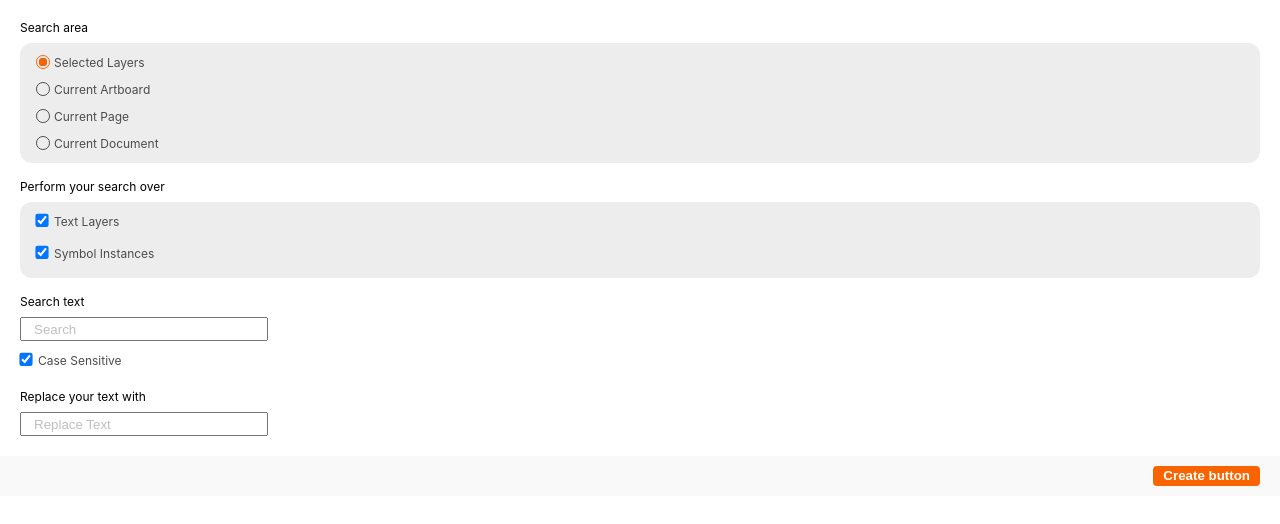
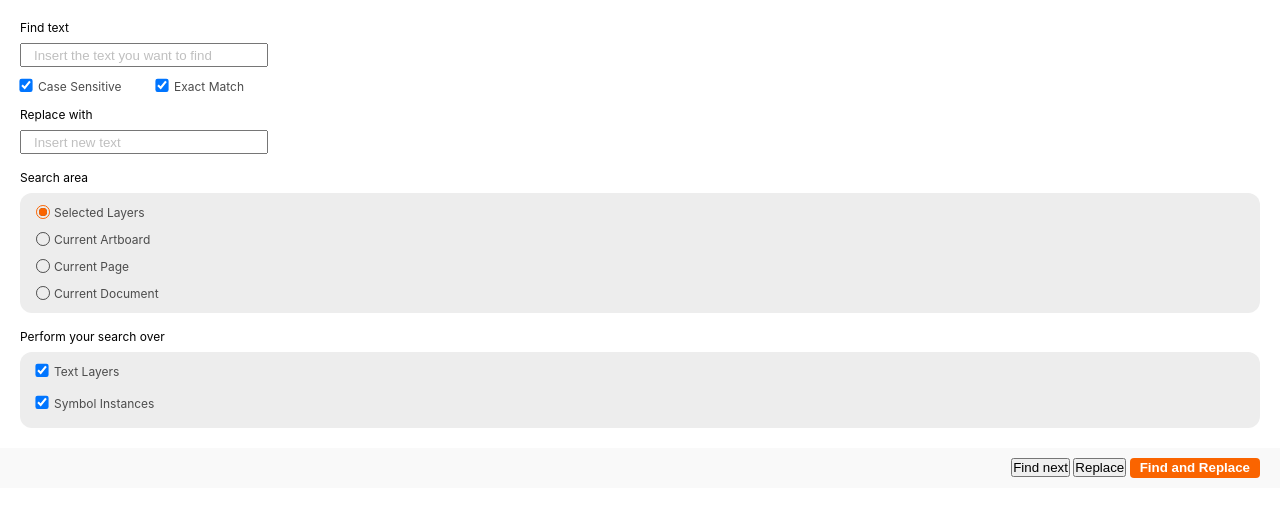
Before and after one commit to icona79/sketch-search-and-replace-text, a website: page resources/searchReplaceText.html in a window 1280 px wide. Drawn offline with Linux system fonts and the light colour scheme.

Commit message:
reorg of the UI. Add exact match

```diff
--- a/package.json
+++ b/package.json
@@ -1,6 +1,6 @@
 {
-    "name": "sketch-search-and-replace-text",
-    "description": "Search and replace text in Text layers and Symbol overrides",
+    "name": "sketch-search-and-replace",
+    "description": "Search and replace in batch all around Sketch",
     "version": "0.0.2-1",
     "engines": {
         "sketch": ">=3.0",
--- a/resources/webview.html
+++ b/resources/searchReplaceText.html
@@ -10,6 +10,67 @@
     <body>
         <div class="view">
             <div id="parameters">
+                <div id="search" class="">
+                    <p>Find text</p>
+                    <div class="fields">
+                        <form action="" class="formWithControls">
+                            <label
+                                class="form-control-with-controls"
+                                for="searchArea"
+                            >
+                                <input
+                                    type="text"
+                                    id="searchText"
+                                    name="searchText"
+                                    placeholder="Insert the text you want to find"
+                                    checked
+                                />
+                            </label>
+                            <label
+                                class="form-control fieldLabel"
+                                for="caseSensitive"
+                                id="labelCaseSensitive"
+                            >
+                                <input
+                                    type="checkbox"
+                                    id="caseSensitive"
+                                    name="caseSensitive"
+                                    checked
+                                />
+                                Case Sensitive
+                            </label>
+                            <label
+                                class="form-control fieldLabel"
+                                for="exactMatch"
+                                id="labelExactMatch"
+                            >
+                                <input
+                                    type="checkbox"
+                                    id="exactMatch"
+                                    name="exactMatch"
+                                    checked
+                                />
+                                Exact Match
+                            </label>
+                        </form>
+                    </div>
+                </div>
+                <div id="replace" class="">
+                    <p>Replace with</p>
+                    <div class="fields">
+                        <form action="">
+                            <label class="form-control" for="replaceArea">
+                                <input
+                                    type="text"
+                                    id="replaceText"
+                                    name="replaceText"
+                                    placeholder="Insert new text"
+                                    checked
+                                />
+                            </label>
+                        </form>
+                    </div>
+                </div>
                 <div id="searchArea" class="">
                     <p>Search area</p>
                     <div class="selection">
@@ -85,59 +146,20 @@
                         </form>
                     </div>
                 </div>
-                <div id="search" class="">
-                    <p>Search text</p>
-                    <div class="fields">
-                        <form action="">
-                            <label class="form-control" for="searchArea">
-                                <input
-                                    type="text"
-                                    id="searchText"
-                                    name="searchText"
-                                    placeholder="Search"
-                                    checked
-                                />
-                            </label>
-                            <label class="form-control" for="caseSensitive">
-                                <input
-                                    type="checkbox"
-                                    id="caseSensitive"
-                                    name="caseSensitive"
-                                    checked
-                                />
-                                Case Sensitive
-                            </label>
-                        </form>
-                    </div>
-                </div>
-                <div id="replace" class="">
-                    <p>Replace your text with</p>
-                    <div class="fields">
-                        <form action="">
-                            <label class="form-control" for="replaceArea">
-                                <input
-                                    type="text"
-                                    id="replaceText"
-                                    name="replaceText"
-                                    placeholder="Replace Text"
-                                    checked
-                                />
-                            </label>
-                        </form>
-                    </div>
-                </div>
             </div>
             <footer>
                 <div class="footer-background">
+                    <button class="secondary" id="find">Find next</button>
+                    <button class="secondary" id="replace">Replace</button>
                     <button class="primary" id="parametersSubmit">
-                        Create button
+                        Find and Replace
                     </button>
                 </div>
             </footer>
         </div>
         <!-- notice the "../resources_" here. It's because webview.js will be compiled in a different folder with the prefix. -->
-        <script src="../resources_webview.js"></script>
+        <script src="../resources_searchReplaceText.js"></script>
         <!-- Just to test it in a Browser -->
-        <!-- <script src="./webview.js"></script> -->
+        <!-- <script src="./searchReplaceText.js"></script> -->
     </body>
 </html>
--- a/resources/style.css
+++ b/resources/style.css
@@ -277,20 +277,30 @@ form {
     display: grid;
 }
 
-.form-control {
+.form-control,
+.form-control-with-controls {
     color: var(--text-font-label-color);
     font-size: var(--text-font-label-size);
     font-weight: var(--text-font-label-weight);
+}
+
+.form-control {
     display: grid;
     grid-template-columns: 1em auto;
     gap: 0.5em;
 }
 
-.form-control + .form-control {
+.form-control-with-controls {
+    flex: 1;
+    min-width: 100%;
+}
+
+.form-control + .form-control,
+.form-control-with-controls + .form-control {
     margin-top: 1em;
 }
 
-.form-control > #searchText,
+.form-control-with-controls > #searchText,
 .form-control > #replaceText {
     box-sizing: border-box;
     width: 100%;
@@ -302,6 +312,21 @@ form {
 
 .form-control:focus-within {
     color: var(--form-control-color);
+}
+
+.formWithControls {
+    display: flex;
+    flex-wrap: wrap;
+    column-gap: 2em;
+    width: 248px;
+}
+
+.formWithControls > .fieldLabel {
+    flex: 1;
+}
+
+#replace {
+    margin-top: -8px;
 }
 
 input:matches([type="password"], [type="search"], [type="text"]) {
```
Also changed, not shown: resources/searchReplaceText.js (renamed from resources/webview.js, +9 -4 lines), src/searchReplaceText.js (renamed from src/script.js, +43 -29 lines), src/manifest.json.
